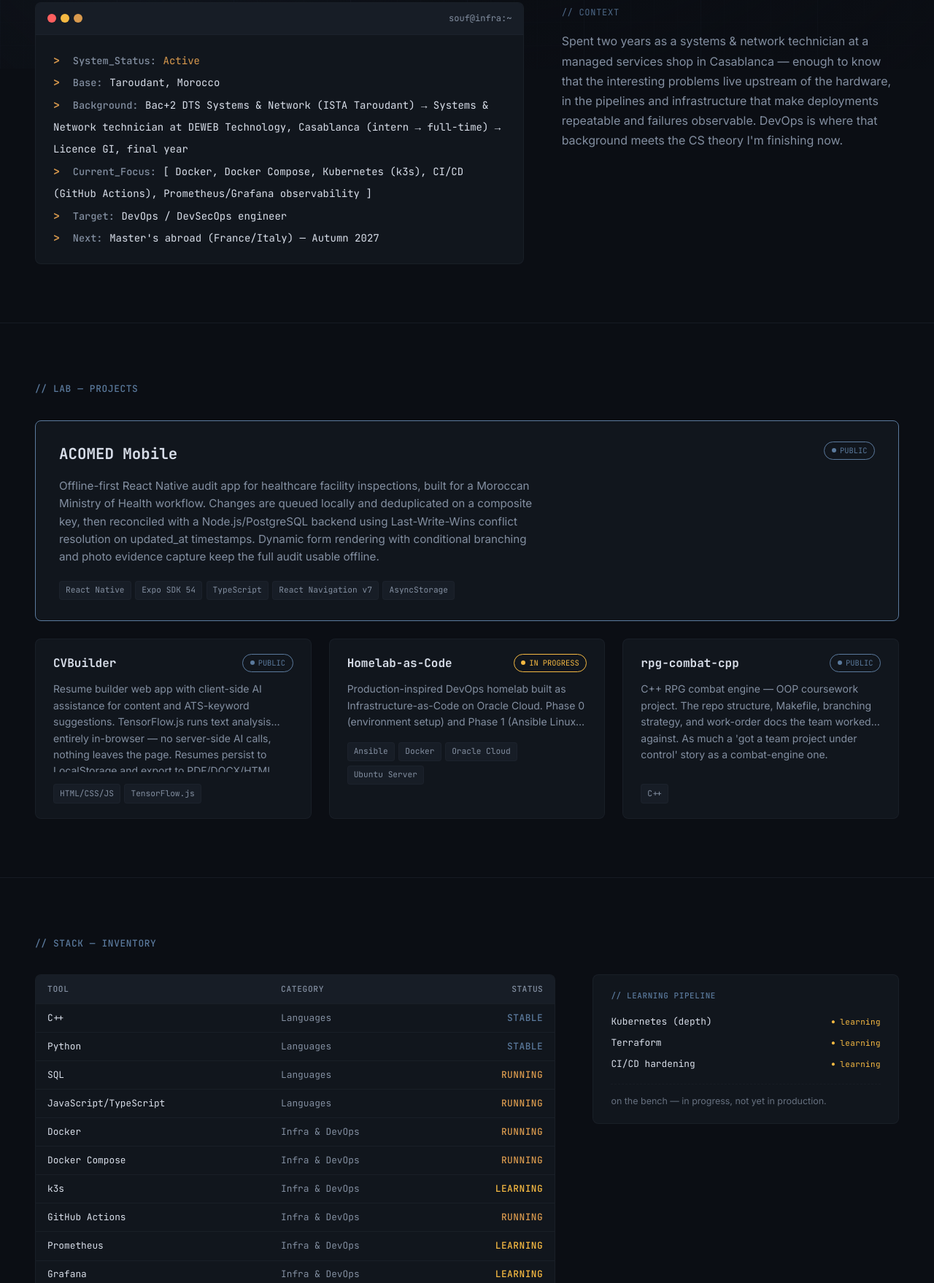
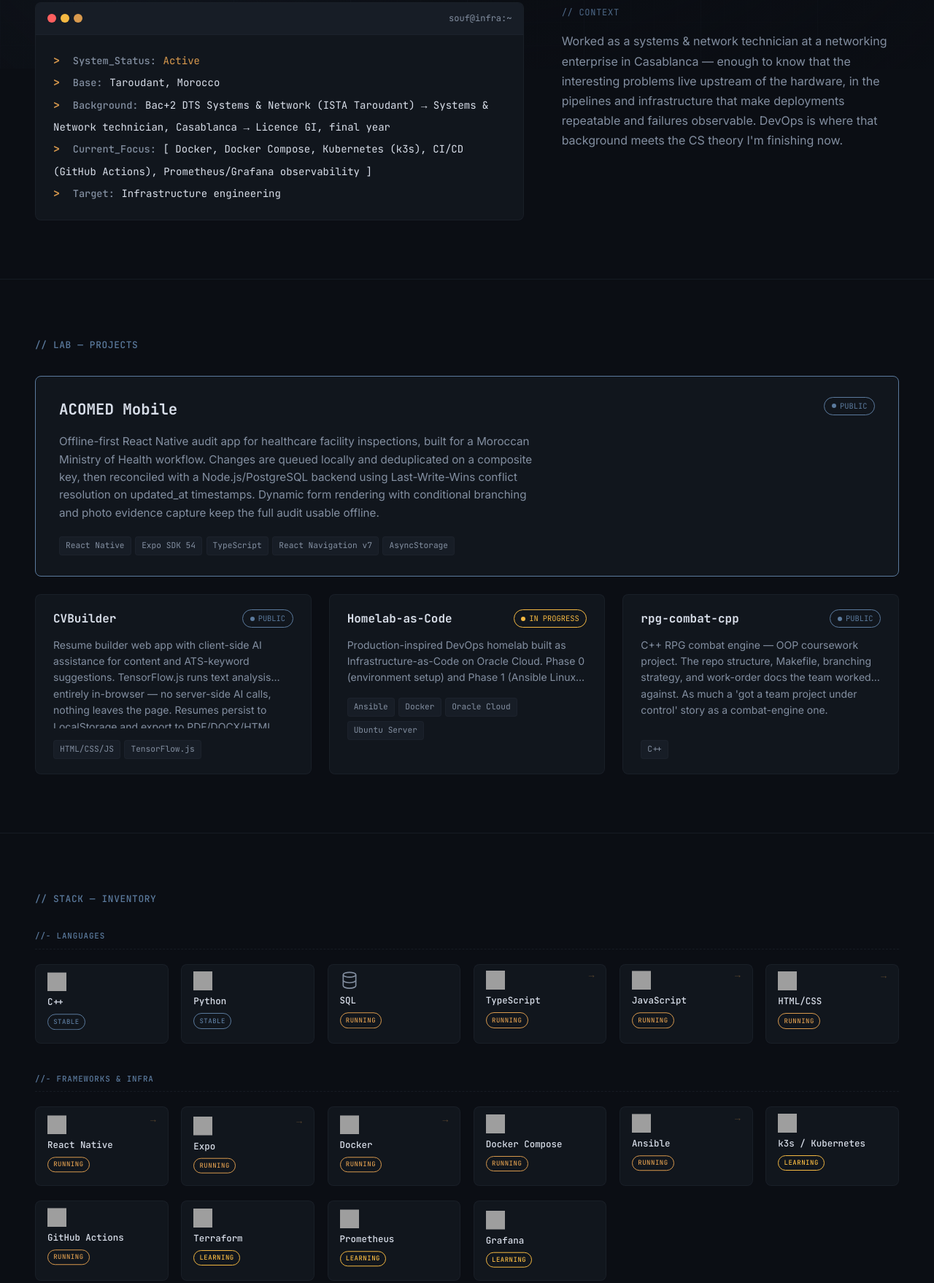
Before and after one commit to S0uf12n8/souf-infra, an Astro site: page / in a window 1280 px wide. Shown: the part 706-2464 px from the top of the page at 73% size. Built offline with nearby package versions, Linux system fonts and the light colour scheme; Astro itself is replaced by a stand-in of ours; grey boxes are pictures that could not be loaded.

Commit message:
fix context issues

```diff
--- a/src/components/Hero.astro
+++ b/src/components/Hero.astro
@@ -17,7 +17,7 @@
           <p class="line dim">Connecting...</p>
           <p class="line dim">Authenticated as S0uf12n8</p>
           <p class="line"><span class="prompt">></span> whoami</p>
-          <p class="line">Souf — CS student, ex-Systems & Network technician, building toward DevOps/DevSecOps.</p>
+          <p class="line">Souf — CS student with a Systems &amp; Network technician background, building toward DevOps/DevSecOps.</p>
           <p class="line"><span class="prompt">></span> status</p>
           <p class="line">Final-year Licence GI · Faculty of Taroudant, Morocco</p>
         </div>
--- a/src/components/LabGrid.astro
+++ b/src/components/LabGrid.astro
@@ -11,6 +11,7 @@ import ProjectDetail from './ProjectDetail.astro';
     <div class="lab-grid">
       {projects.map((project) => (
         <ProjectCard
+          id={project.name.toLowerCase().replace(/\s+/g, '-')}
           name={project.name}
           tagline={project.tagline}
           description={project.description}
--- a/src/components/ProjectCard.astro
+++ b/src/components/ProjectCard.astro
@@ -1,6 +1,7 @@
 ---
 // ProjectCard.astro — single project card (standard or featured/full-width)
 interface Props {
+  id?: string;
   name: string;
   tagline?: string;
   description: string;
@@ -11,7 +12,7 @@ interface Props {
   featured?: boolean;
 }
 
-const { name, tagline, description, sections = [], stack, status, url, featured = false } = Astro.props;
+const { id, name, tagline, description, sections = [], stack, status, url, featured = false } = Astro.props;
 
 const statusColor: Record<string, string> = {
   'PUBLIC': 'var(--accent-2)',
@@ -25,6 +26,7 @@ const pillColor = statusColor[status] ?? 'var(--text-dim)';
 ---
 
 <div
+  id={id}
   class:list={['card', { featured }]}
   role="button"
   tabindex="0"
--- a/src/components/StackGrid.astro
+++ b/src/components/StackGrid.astro
@@ -1,70 +1,94 @@
 ---
-// StackGrid.astro — skills/tools inventory as a columnar status table + learning pipeline
-const rows = [
-  { tool: 'C++',                  category: 'Languages',      status: 'STABLE' },
-  { tool: 'Python',               category: 'Languages',      status: 'STABLE' },
-  { tool: 'SQL',                  category: 'Languages',      status: 'RUNNING' },
-  { tool: 'JavaScript/TypeScript', category: 'Languages',     status: 'RUNNING' },
-  { tool: 'Docker',               category: 'Infra & DevOps', status: 'RUNNING' },
-  { tool: 'Docker Compose',       category: 'Infra & DevOps', status: 'RUNNING' },
-  { tool: 'k3s',                  category: 'Infra & DevOps', status: 'LEARNING' },
-  { tool: 'GitHub Actions',       category: 'Infra & DevOps', status: 'RUNNING' },
-  { tool: 'Prometheus',           category: 'Infra & DevOps', status: 'LEARNING' },
-  { tool: 'Grafana',              category: 'Infra & DevOps', status: 'LEARNING' },
-  { tool: 'Linux administration', category: 'Systems',        status: 'RUNNING' },
-  { tool: 'Networking',           category: 'Systems',        status: 'RUNNING' },
-  { tool: 'Kubernetes (depth)',   category: 'Learning',       status: 'LEARNING' },
-  { tool: 'Terraform',            category: 'Learning',       status: 'LEARNING' },
-  { tool: 'CI/CD hardening',      category: 'Learning',       status: 'LEARNING' },
+// StackGrid.astro — skills/tools as floating cards, grouped by category, linked to Lab projects
+const ICON_TINT = '838fa1';
+
+const groups = [
+  {
+    label: 'Languages',
+    items: [
+      { name: 'C++',                   status: 'STABLE',   img: 'cplusplus' },
+      { name: 'Python',                status: 'STABLE',   img: 'python' },
+      { name: 'SQL',                   status: 'RUNNING',  glyph: 'database' },
+      { name: 'TypeScript',            status: 'RUNNING',  img: 'typescript', link: '#acomed-mobile' },
+      { name: 'JavaScript',            status: 'RUNNING',  img: 'javascript', link: '#cvbuilder' },
+      { name: 'HTML/CSS',              status: 'RUNNING',  img: 'html5',      link: '#cvbuilder' },
+    ],
+  },
+  {
+    label: 'Frameworks & Infra',
+    items: [
+      { name: 'React Native',          status: 'RUNNING',  img: 'react',      link: '#acomed-mobile' },
+      { name: 'Expo',                  status: 'RUNNING',  img: 'expo',       link: '#acomed-mobile' },
+      { name: 'Docker',                status: 'RUNNING',  img: 'docker',     link: '#homelab-as-code' },
+      { name: 'Docker Compose',        status: 'RUNNING',  img: 'docker' },
+      { name: 'Ansible',               status: 'RUNNING',  img: 'ansible',    link: '#homelab-as-code' },
+      { name: 'k3s / Kubernetes',      status: 'LEARNING', img: 'kubernetes' },
+      { name: 'GitHub Actions',        status: 'RUNNING',  img: 'githubactions' },
+      { name: 'Terraform',             status: 'LEARNING', img: 'terraform' },
+      { name: 'Prometheus',            status: 'LEARNING', img: 'prometheus' },
+      { name: 'Grafana',               status: 'LEARNING', img: 'grafana' },
+    ],
+  },
+  {
+    label: 'Systems & Security',
+    items: [
+      { name: 'Linux administration',  status: 'STABLE',   img: 'linux' },
+      { name: 'Networking',            status: 'STABLE',   glyph: 'network' },
+      { name: 'CI/CD hardening',       status: 'LEARNING', glyph: 'shield' },
+    ],
+  },
 ];
 
-const tableRows = rows.filter((r) => r.category !== 'Learning');
-const learningRows = rows.filter((r) => r.category === 'Learning');
+const glyphs: Record<string, string> = {
+  database: `<svg viewBox="0 0 24 24" width="26" height="26" fill="none" stroke="currentColor" stroke-width="1.5" aria-hidden="true"><ellipse cx="12" cy="5" rx="8" ry="3"/><path d="M4 5v14c0 1.66 3.58 3 8 3s8-1.34 8-3V5"/><path d="M4 12c0 1.66 3.58 3 8 3s8-1.34 8-3"/></svg>`,
+  network: `<svg viewBox="0 0 24 24" width="26" height="26" fill="none" stroke="currentColor" stroke-width="1.5" aria-hidden="true"><circle cx="5" cy="5" r="2.5"/><circle cx="19" cy="5" r="2.5"/><circle cx="12" cy="19" r="2.5"/><path d="M7 6.5l3.2 10M17 6.5l-3.2 10M7.6 5h8.8"/></svg>`,
+  shield: `<svg viewBox="0 0 24 24" width="26" height="26" fill="none" stroke="currentColor" stroke-width="1.5" aria-hidden="true"><path d="M12 22s8-4 8-10V5l-8-3-8 3v7c0 6 8 10 8 10z"/></svg>`,
+};
 
 const statusClass: Record<string, string> = {
-  RUNNING: 'status-running',
-  LEARNING: 'status-learning',
-  STABLE: 'status-stable',
+  RUNNING: 'badge-running',
+  LEARNING: 'badge-learning',
+  STABLE: 'badge-stable',
 };
+
+let idx = 0;
+const cards = groups.map((group) => ({
+  ...group,
+  items: group.items.map((tool) => ({ ...tool, delay: (idx++ % 8) * 0.5 })),
+}));
 ---
 
 <section id="stack" class="stack-section zone">
   <div class="wrap">
     <h2 class="section-label">// STACK — INVENTORY</h2>
-    <div class="stack-grid">
-      <div class="table-wrapper">
-        <table class="stack-table">
-          <thead>
-            <tr>
-              <th class="col-tool">TOOL</th>
-              <th class="col-category">CATEGORY</th>
-              <th class="col-status">STATUS</th>
-            </tr>
-          </thead>
-          <tbody>
-            {tableRows.map((row) => (
-              <tr>
-                <td class="col-tool">{row.tool}</td>
-                <td class="col-category">{row.category}</td>
-                <td class={`col-status ${statusClass[row.status]}`}>{row.status}</td>
-              </tr>
+    <div class="stack-groups">
+      {cards.map((group) => (
+        <div class="stack-group">
+          <h3 class="group-label">//- {group.label.toLowerCase()}</h3>
+          <div class="card-grid">
+            {group.items.map((tool) => (
+              <a
+                class:list={['stack-card', { linked: !!tool.link }]}
+                href={tool.link}
+                style={`--d: ${tool.delay}s`}
+              >
+                <div class="card-bob">
+                  <div class="card-line">
+                    <span class="stack-icon">
+                      {tool.img
+                        ? <img src={`https://cdn.simpleicons.org/${tool.img}/${ICON_TINT}`} alt="" width="26" height="26" loading="lazy" />
+                        : <span class="glyph-zone" set:html={glyphs[tool.glyph]}></span>}
+                    </span>
+                    {tool.link ? <span class="link-hint" aria-hidden="true">→</span> : <span class="link-hint spacer" aria-hidden="true"></span>}
+                  </div>
+                  <span class="card-name">{tool.name}</span>
+                  <span class:list={['status-badge', statusClass[tool.status]]}>{tool.status}</span>
+                </div>
+              </a>
             ))}
-          </tbody>
-        </table>
-      </div>
-
-      <aside class="learning-panel">
-        <div class="learning-head">// LEARNING PIPELINE</div>
-        <div class="learning-list">
-          {learningRows.map((row) => (
-            <div class="learning-item">
-              <span class="learning-tool">{row.tool}</span>
-              <span class="learning-state">learning</span>
-            </div>
-          ))}
+          </div>
         </div>
-        <p class="learning-note">on the bench — in progress, not yet in production.</p>
-      </aside>
+      ))}
     </div>
   </div>
 </section>
@@ -84,165 +108,144 @@ const statusClass: Record<string, string> = {
     margin-bottom: 2rem;
   }
 
-  .stack-grid {
-    display: grid;
-    grid-template-columns: minmax(0, 1.7fr) minmax(0, 1fr);
-    gap: clamp(1.75rem, 4vw, 3.5rem);
-    align-items: start;
+  .stack-groups {
+    display: flex;
+    flex-direction: column;
   }
 
-  .table-wrapper {
-    background: var(--surface);
-    border: 1px solid var(--border);
-    border-radius: 8px;
-    overflow-x: auto;
-    -webkit-overflow-scrolling: touch;
+  .stack-group + .stack-group {
+    margin-top: 2.5rem;
   }
 
-  .stack-table {
-    width: 100%;
-    min-width: 480px;
-    border-collapse: collapse;
-    font-family: 'JetBrains Mono', monospace;
-    font-size: 0.8rem;
-    table-layout: fixed;
-  }
-
-  .stack-table .col-tool    { width: 45%; }
-  .stack-table .col-category { width: 35%; }
-  .stack-table .col-status   { width: 20%; }
-
-  thead {
-    background: var(--surface-2);
-    border-bottom: 1px solid var(--border);
-  }
-
-  th {
-    text-align: left;
-    font-weight: 500;
-    color: var(--text-dim);
-    text-transform: uppercase;
-    letter-spacing: 0.06em;
-    font-size: 0.7rem;
-    padding: 0.65rem 1rem;
-  }
-
-  td {
-    padding: 0.55rem 1rem;
-    color: var(--text);
-    border-bottom: 1px solid var(--border);
-    overflow: hidden;
-    text-overflow: ellipsis;
-    white-space: nowrap;
-  }
-
-  tr:last-child td {
-    border-bottom: none;
-  }
-
-  tr:hover td {
-    background: var(--surface-2);
-  }
-
-  .col-category {
-    color: var(--text-dim);
-  }
-
-  .col-status {
-    text-align: right;
-    font-weight: 500;
-    letter-spacing: 0.04em;
-  }
-
-  .status-running {
-    color: var(--accent);
-  }
-
-  .status-learning {
-    color: var(--warn);
-  }
-
-  .status-stable {
-    color: var(--accent-2);
-  }
-
-  .learning-panel {
-    background: var(--surface);
-    border: 1px solid var(--border);
-    border-radius: 8px;
-    padding: 1.25rem 1.5rem;
-  }
-
-  .learning-head {
+  .group-label {
     font-family: 'JetBrains Mono', monospace;
     font-size: 0.68rem;
     font-weight: 500;
     text-transform: uppercase;
-    letter-spacing: 0.06em;
+    letter-spacing: 0.08em;
     color: var(--accent-2);
-    margin-bottom: 1rem;
+    padding-bottom: 0.5rem;
+    margin-bottom: 1.25rem;
+    border-bottom: 1px dashed var(--border);
   }
 
-  .learning-list {
+  .card-grid {
+    display: grid;
+    grid-template-columns: repeat(auto-fill, minmax(170px, 1fr));
+    gap: 1.25rem 1.1rem;
+  }
+
+  .stack-card {
+    display: block;
+    background: var(--surface);
+    border: 1px solid var(--border);
+    border-radius: 8px;
+    padding: 0.9rem 1rem;
+    text-decoration: none;
+    color: var(--text-dim);
+    transition: transform 0.25s ease, border-color 0.2s ease, background 0.2s ease;
+  }
+
+  .stack-card:hover {
+    transform: translateY(-6px);
+    background: var(--surface-2);
+    border-color: var(--accent-2);
+  }
+
+  .stack-card.linked:hover {
+    border-color: var(--accent);
+  }
+
+  .card-bob {
     display: flex;
     flex-direction: column;
-    gap: 0.55rem;
+    gap: 0.45rem;
+    animation: bob 7s ease-in-out infinite;
+    animation-delay: var(--d);
   }
 
-  .learning-item {
+  @keyframes bob {
+    0%, 100% { transform: translateY(0); }
+    50%      { transform: translateY(-6px); }
+  }
+
+  .card-line {
     display: flex;
+    align-items: flex-start;
     justify-content: space-between;
-    align-items: baseline;
-    gap: 0.75rem;
+    gap: 0.5rem;
+  }
+
+  .stack-icon {
+    display: inline-flex;
+    color: var(--text-dim);
+    transition: color 0.2s ease, filter 0.2s ease;
+  }
+
+  .glyph-zone {
+    display: inline-flex;
+  }
+
+  .stack-card:hover .stack-icon {
+    color: var(--text);
+    filter: brightness(1.5);
+  }
+
+  .link-hint {
     font-family: 'JetBrains Mono', monospace;
     font-size: 0.8rem;
+    font-weight: 700;
+    color: var(--accent);
+    line-height: 1;
+    opacity: 0.35;
+    transition: opacity 0.2s ease;
   }
 
-  .learning-tool {
-    color: var(--text);
+  .link-hint.spacer {
+    opacity: 0;
   }
 
-  .learning-state {
-    font-size: 0.68rem;
-    color: var(--warn);
-    letter-spacing: 0.04em;
-    white-space: nowrap;
+  .stack-card.linked:hover .link-hint {
+    opacity: 1;
   }
 
-  .learning-state::before {
-    content: '● ';
-    font-size: 0.6rem;
-    vertical-align: 1px;
+  .card-name {
+    font-family: 'JetBrains Mono', monospace;
+    font-size: 0.78rem;
+    font-weight: 500;
+    color: var(--text);
+    line-height: 1.35;
   }
 
-  .learning-note {
-    margin-top: 1rem;
-    padding-top: 0.85rem;
-    border-top: 1px dashed var(--border);
-    font-family: 'Inter', sans-serif;
-    font-size: 0.78rem;
-    line-height: 1.6;
+  .status-badge {
+    align-self: flex-start;
+    font-family: 'JetBrains Mono', monospace;
+    font-size: 0.56rem;
+    font-weight: 500;
+    letter-spacing: 0.06em;
+    border: 1px solid currentColor;
+    border-radius: 999px;
+    padding: 0.15rem 0.45rem;
     color: var(--text-dim);
-    opacity: 0.75;
   }
 
-  @media (max-width: 900px) {
-    .stack-grid {
-      grid-template-columns: 1fr;
+  .badge-running { color: var(--accent); }
+  .badge-learning { color: var(--warn); }
+  .badge-stable { color: var(--accent-2); }
+
+  @media (prefers-reduced-motion: reduce) {
+    .card-bob {
+      animation: none;
+    }
+
+    .stack-card {
+      transition: none;
     }
   }
 
   @media (max-width: 520px) {
-    .stack-table {
-      min-width: 0;
+    .card-grid {
+      grid-template-columns: repeat(auto-fill, minmax(140px, 1fr));
     }
-
-    .stack-table .col-category,
-    th.col-category {
-      display: none;
-    }
-
-    .stack-table .col-tool    { width: 65%; }
-    .stack-table .col-status  { width: 35%; }
   }
 </style>
--- a/src/components/SystemStatus.astro
+++ b/src/components/SystemStatus.astro
@@ -16,17 +16,16 @@
         <div class="terminal-body">
           <p class="status-line"><span class="caret">></span> <span class="status-label">System_Status:</span> <span class="status-val status-active">Active</span></p>
           <p class="status-line"><span class="caret">></span> <span class="status-label">Base:</span> <span class="status-val">Taroudant, Morocco</span></p>
-          <p class="status-line"><span class="caret">></span> <span class="status-label">Background:</span> <span class="status-val">Bac+2 DTS Systems &amp; Network (ISTA Taroudant) → Systems &amp; Network technician at DEWEB Technology, Casablanca (intern → full-time) → Licence GI, final year</span></p>
+          <p class="status-line"><span class="caret">></span> <span class="status-label">Background:</span> <span class="status-val">Bac+2 DTS Systems &amp; Network (ISTA Taroudant) → Systems &amp; Network technician, Casablanca → Licence GI, final year</span></p>
           <p class="status-line"><span class="caret">></span> <span class="status-label">Current_Focus:</span> <span class="status-val">[ Docker, Docker Compose, Kubernetes (k3s), CI/CD (GitHub Actions), Prometheus/Grafana observability ]</span></p>
-          <p class="status-line"><span class="caret">></span> <span class="status-label">Target:</span> <span class="status-val">DevOps / DevSecOps engineer</span></p>
-          <p class="status-line"><span class="caret">></span> <span class="status-label">Next:</span> <span class="status-val">Master's abroad (France/Italy) — Autumn 2027</span></p>
+          <p class="status-line"><span class="caret">></span> <span class="status-label">Target:</span> <span class="status-val">Infrastructure engineering</span></p>
         </div>
       </div>
 
       <div class="system-aside">
         <p class="aside-kicker">// context</p>
         <p class="bio">
-          Spent two years as a systems &amp; network technician at a managed services shop in Casablanca —
+          Worked as a systems &amp; network technician at a networking enterprise in Casablanca —
           enough to know that the interesting problems live upstream of the hardware, in the pipelines and
           infrastructure that make deployments repeatable and failures observable. DevOps is where that
           background meets the CS theory I'm finishing now.
```
Also changed, not shown: src/layouts/Base.astro (+7 -7 lines).
